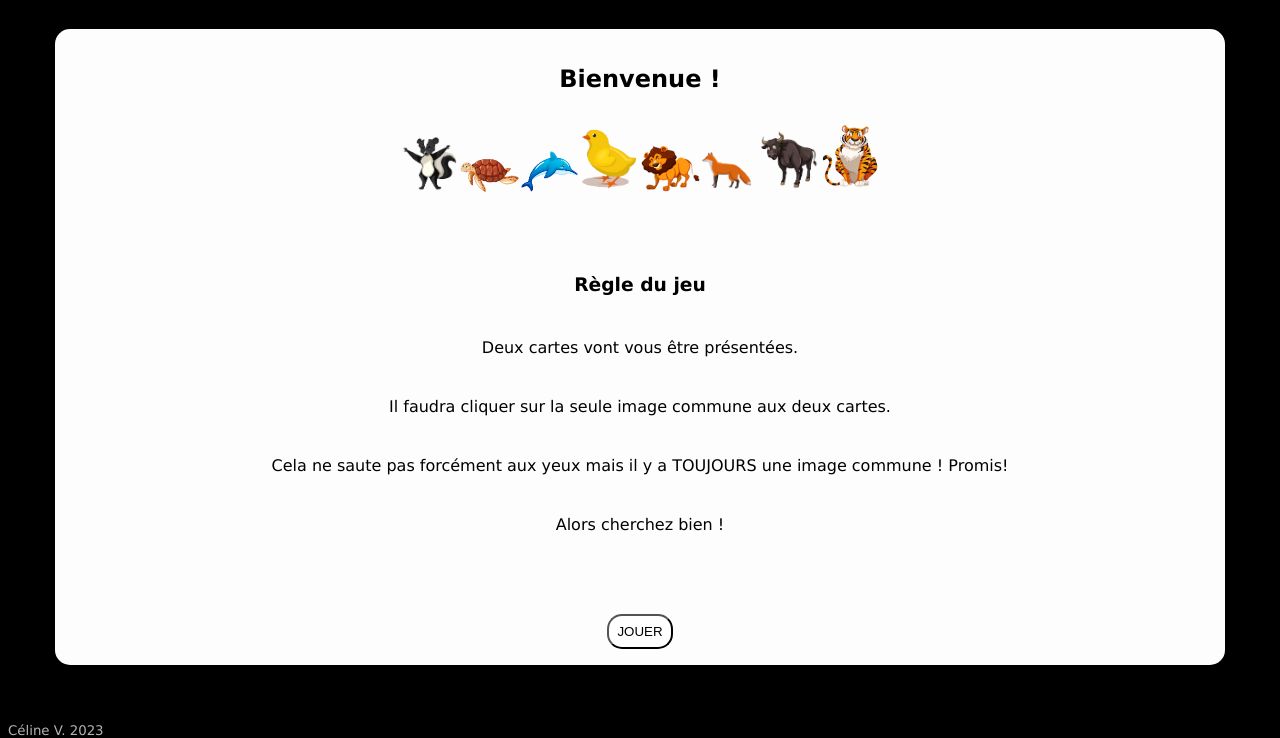
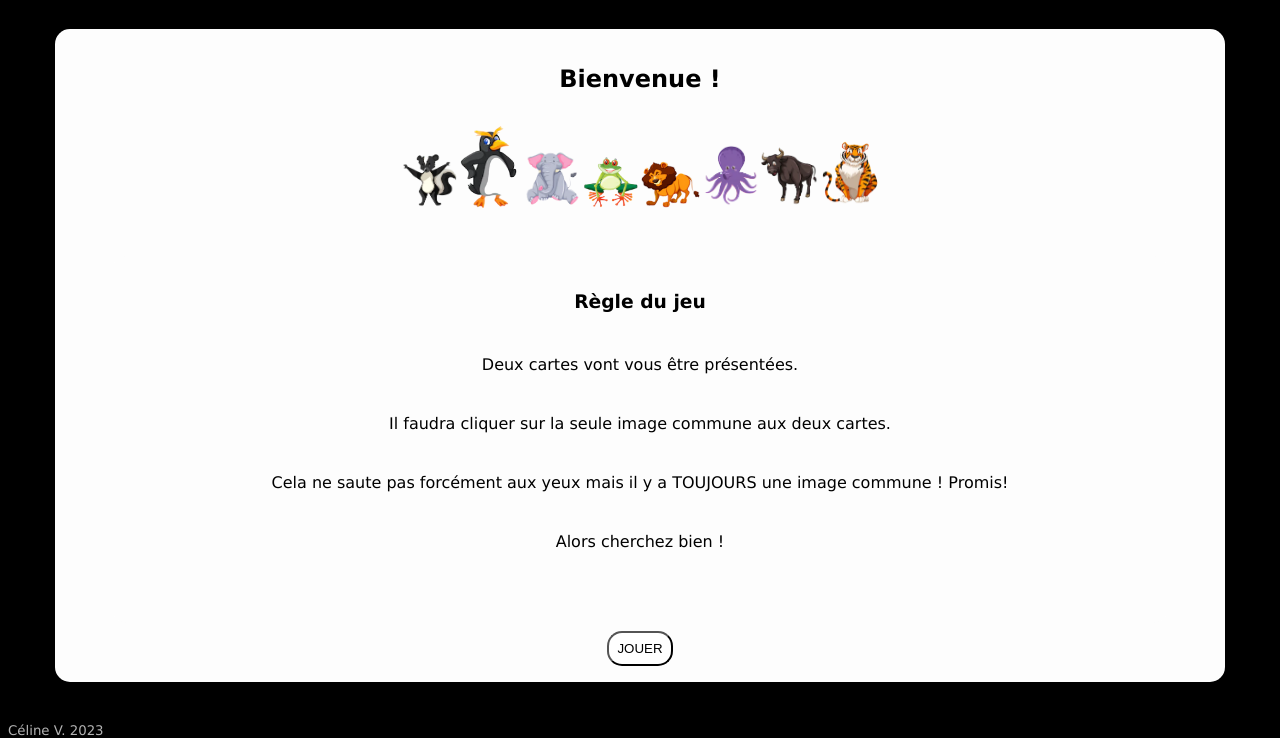
Before and after one commit to CelineViala/dobble, a plain HTML site: page index.html in a window 1280 px wide. Shown: the part 62-800 px from the top of the page. Drawn offline with Linux system fonts and the light colour scheme.

Commit message:
imgs home

```diff
--- a/index.html
+++ b/index.html
@@ -14,11 +14,11 @@
         <h2>Bienvenue !</h2>
         <div class="presentation__imgs">
             <img src="animals/p10.png" alt="" width="60">
-            <img src="animals/p22.png" alt="" width="60">
-            <img src="animals/p51.png" alt=""width="60">
-            <img src="animals/p55.png" alt=""width="60">
+            <img src="animals/p40.png" alt="" width="60">
+            <img src="animals/p14.png" alt=""width="60">
+            <img src="animals/p42.png" alt=""width="60">
             <img src="animals/p17.png" alt=""width="60">
-            <img src="animals/p43.png" alt=""width="60">
+            <img src="animals/p54.png" alt=""width="60">
             <img src="animals/p19.png" alt=""width="60">
             <img src="animals/p21.png" alt=""width="60">
 
```
